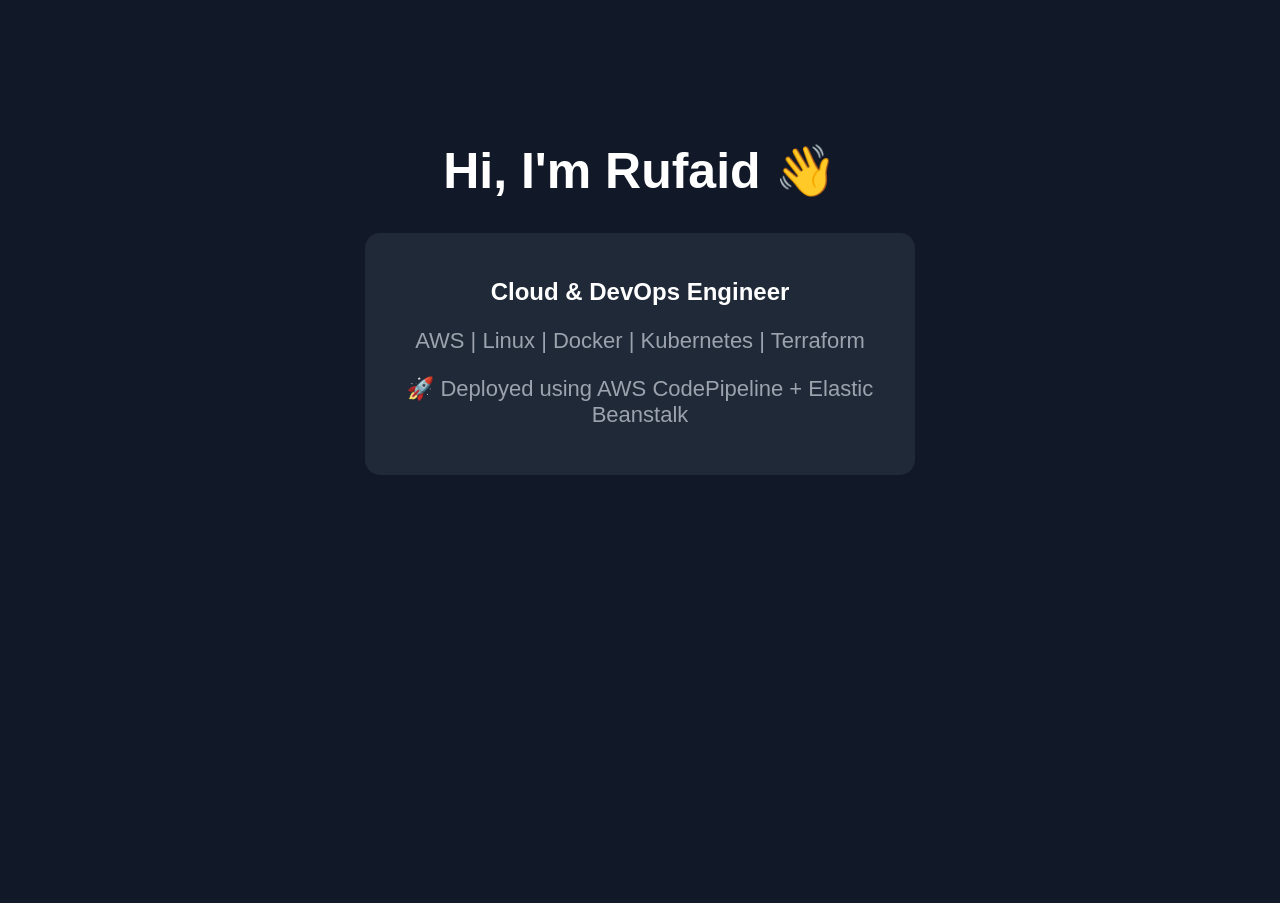
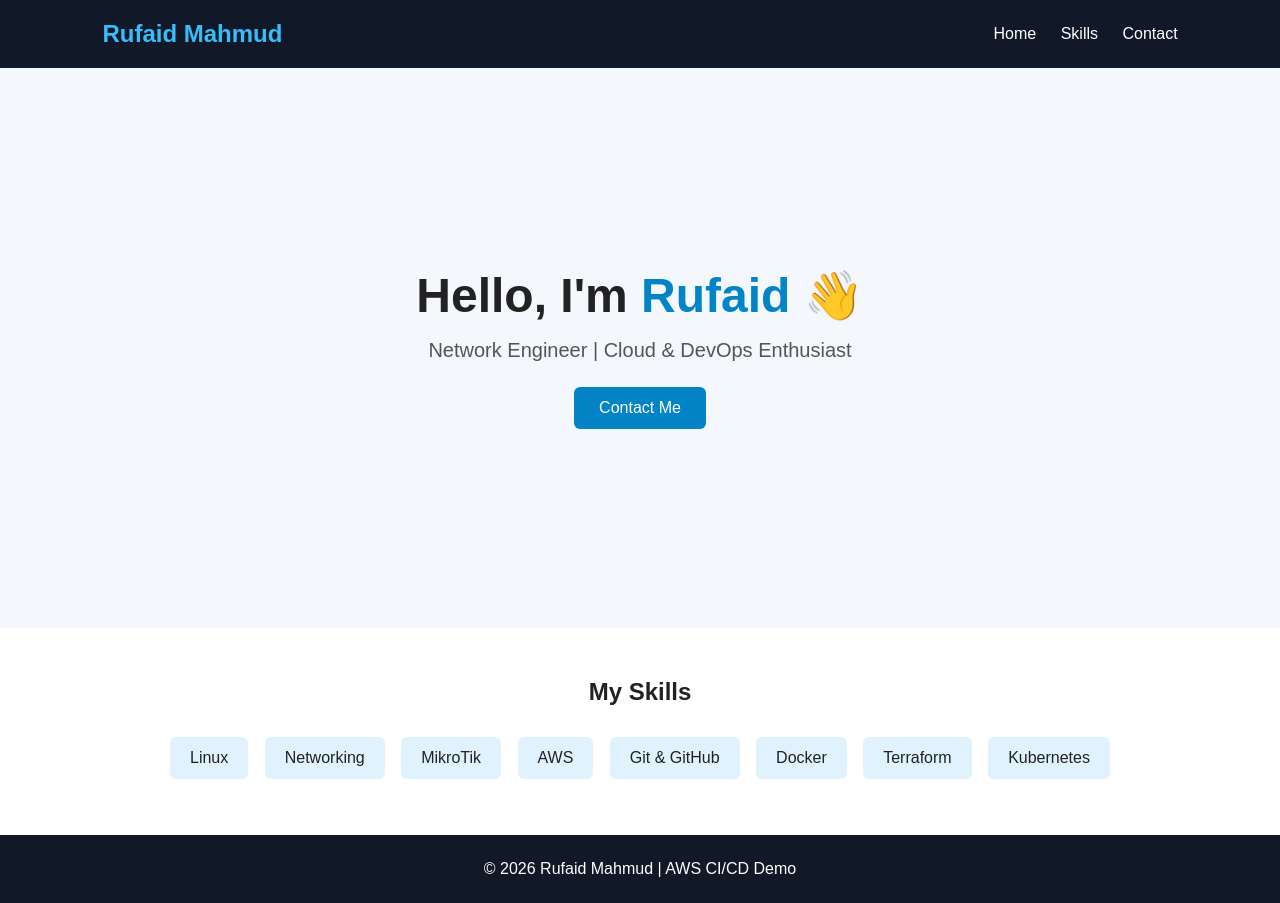
Before and after one commit to RufaidMahmud/aws-cicd-beanstalk, a website: page index.html in a window 1280 px wide. Before the commit the page ends 800 px from the top, so only its background shows below. Drawn offline with Linux system fonts and the light colour scheme.

Commit message:
Update portfolio website

```diff
--- a/index.html
+++ b/index.html
@@ -1,44 +1,141 @@
 <!DOCTYPE html>
-<html>
+<html lang="en">
 <head>
-    <title>Rufaid Portfolio</title>
+    <meta charset="UTF-8">
+    <meta name="viewport" content="width=device-width, initial-scale=1.0">
+
+    <title>Rufaid Mahmud | Portfolio</title>
+
     <style>
+        * {
+            margin: 0;
+            padding: 0;
+            box-sizing: border-box;
+        }
+
         body {
             font-family: Arial, sans-serif;
+            background: #f4f7fb;
+            color: #222;
+        }
+
+        header {
             background: #111827;
             color: white;
-            text-align: center;
-            padding-top: 100px;
+            padding: 20px 8%;
+            display: flex;
+            justify-content: space-between;
+            align-items: center;
         }
 
-        h1 {
-            font-size: 50px;
+        header h2 {
+            color: #38bdf8;
         }
 
-        p {
-            font-size: 22px;
-            color: #9ca3af;
+        nav a {
+            color: white;
+            text-decoration: none;
+            margin-left: 20px;
         }
 
-        .box {
-            margin: 30px auto;
+        .hero {
+            min-height: 70vh;
+            display: flex;
+            justify-content: center;
+            align-items: center;
+            text-align: center;
+            padding: 50px 20px;
+        }
+
+        .hero h1 {
+            font-size: 48px;
+            margin-bottom: 15px;
+        }
+
+        .hero span {
+            color: #0284c7;
+        }
+
+        .hero p {
+            font-size: 20px;
+            color: #555;
+            margin-bottom: 25px;
+        }
+
+        .btn {
+            display: inline-block;
+            padding: 12px 25px;
+            background: #0284c7;
+            color: white;
+            text-decoration: none;
+            border-radius: 6px;
+        }
+
+        .skills {
+            padding: 50px 8%;
+            background: white;
+            text-align: center;
+        }
+
+        .skills h2 {
+            margin-bottom: 25px;
+        }
+
+        .skill {
+            display: inline-block;
+            padding: 12px 20px;
+            margin: 6px;
+            background: #e0f2fe;
+            border-radius: 6px;
+        }
+
+        footer {
+            text-align: center;
             padding: 25px;
-            max-width: 500px;
-            background: #1f2937;
-            border-radius: 15px;
+            background: #111827;
+            color: white;
         }
     </style>
 </head>
 
 <body>
 
-    <h1>Hi, I'm Rufaid 👋</h1>
+<header>
+    <h2>Rufaid Mahmud</h2>
 
-    <div class="box">
-        <h2>Cloud & DevOps Engineer</h2>
-        <p>AWS | Linux | Docker | Kubernetes | Terraform</p>
-        <p>🚀 Deployed using AWS CodePipeline + Elastic Beanstalk</p>
+    <nav>
+        <a href="#home">Home</a>
+        <a href="#skills">Skills</a>
+        <a href="#contact">Contact</a>
+    </nav>
+</header>
+
+<section class="hero" id="home">
+    <div>
+        <h1>Hello, I'm <span>Rufaid</span> 👋</h1>
+
+        <p>Network Engineer | Cloud & DevOps Enthusiast</p>
+
+        <a href="#contact" class="btn">Contact Me</a>
     </div>
+</section>
+
+<section class="skills" id="skills">
+    <h2>My Skills</h2>
+
+    <div class="skill">Linux</div>
+    <div class="skill">Networking</div>
+    <div class="skill">MikroTik</div>
+    <div class="skill">AWS</div>
+    <div class="skill">Git & GitHub</div>
+    <div class="skill">Docker</div>
+    <div class="skill">Terraform</div>
+    <div class="skill">Kubernetes</div>
+</section>
+
+<footer id="contact">
+    <p>© 2026 Rufaid Mahmud | AWS CI/CD Demo</p>
+</footer>
 
 </body>
 </html>
```
